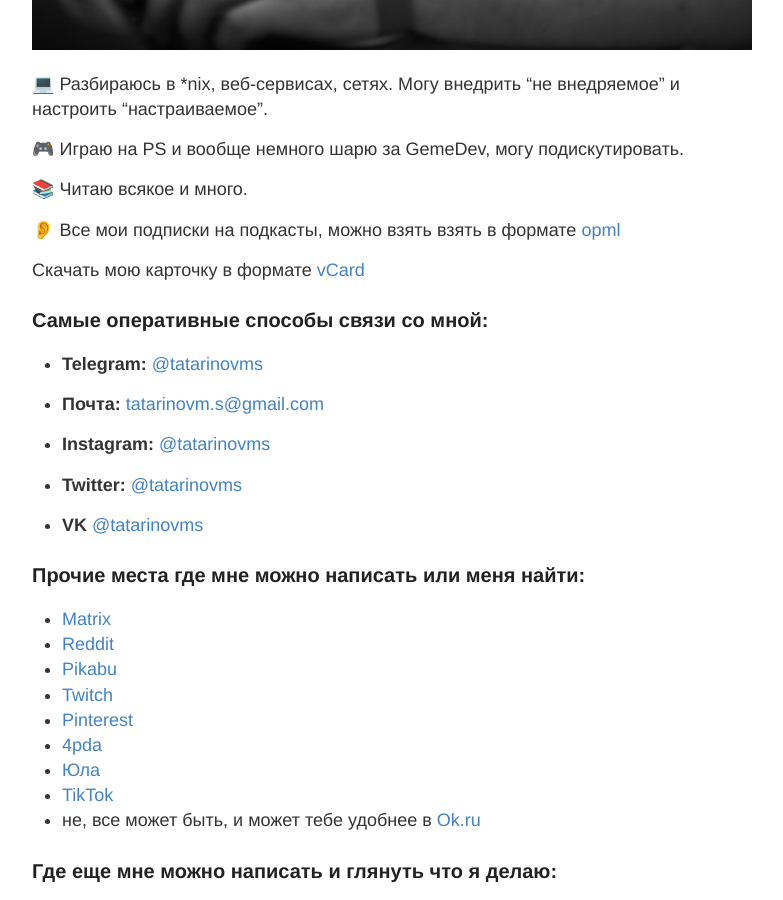
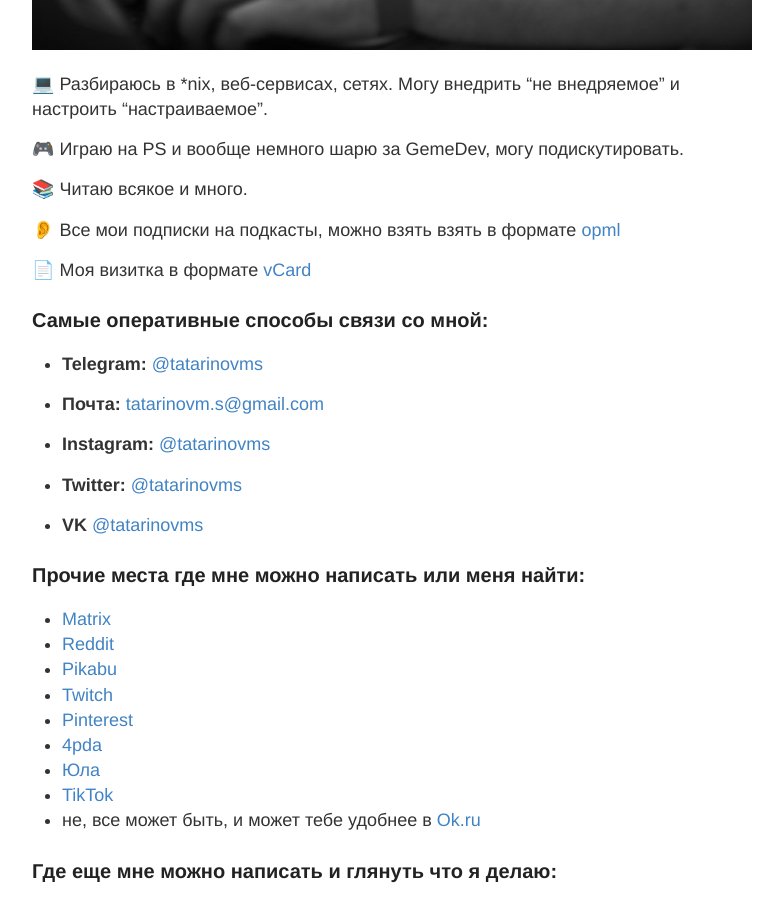
Before and after one commit to tatarinovms/tatarinovms.github.io, a Jekyll site: the page built from about.md, in a window 1280 px wide and 900 px high, scrolled down 1313 px. Shown: the whole window, without its empty margins (248-1031 px from the left). Built offline with Jekyll 4.4.1, drawn with Linux system fonts in a browser that asks for light colours.

Commit message:
Update about.md

```diff
--- a/about.md
+++ b/about.md
@@ -16,7 +16,7 @@
 
 👂 Все мои подписки на подкасты, можно взять взять в формате [opml](https://raw.githubusercontent.com/tatarinovms/tatarinovms.github.io/master/assets/files/overcast.opml)
 
-Скачать мою карточку в формате [vCard](https://raw.githubusercontent.com/tatarinovms/tatarinovms.github.io/master/assets/files/Maxim_Tatarinov.vcf)
+📄 Моя визитка в формате [vCard](https://raw.githubusercontent.com/tatarinovms/tatarinovms.github.io/master/assets/files/Maxim_Tatarinov.vcf)
 
 ### Самые оперативные способы связи со мной:
 
```
